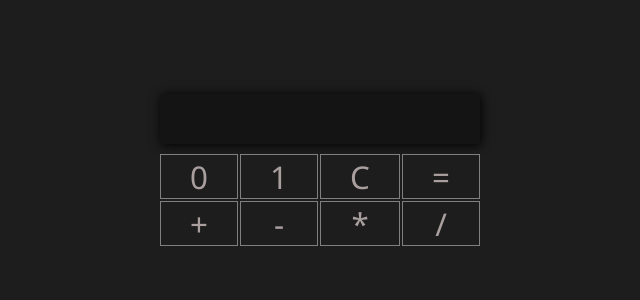
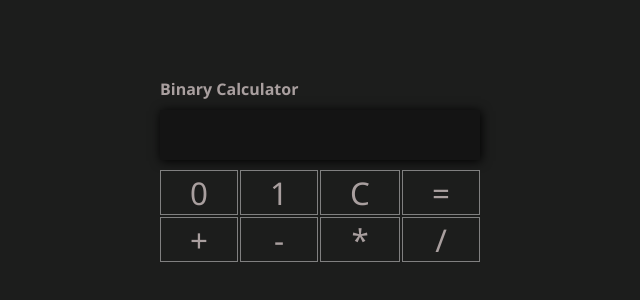
Before and after one commit to fdvmoreira/binary-calculator, a website: page index.html in a window 1280 px wide. Shown: the part 230-530 px from the top of the page, without its empty margins (320-960 px from the left). Drawn offline with Linux system fonts and the light colour scheme.

Commit message:
add package.json file

```diff
--- a/index.html
+++ b/index.html
@@ -13,6 +13,8 @@
 
 <body>
     <div class="container">
+        <header style="font-size: 16px;font-weight:bolder;">Binary Calculator</header>
+
         <div class="display" id="res"></div>
         <div class="btns" id="btns">
             <button class="btn" id="btn0">0</button>
```
Also changed, not shown: package.json (added, +19 -0 lines).
